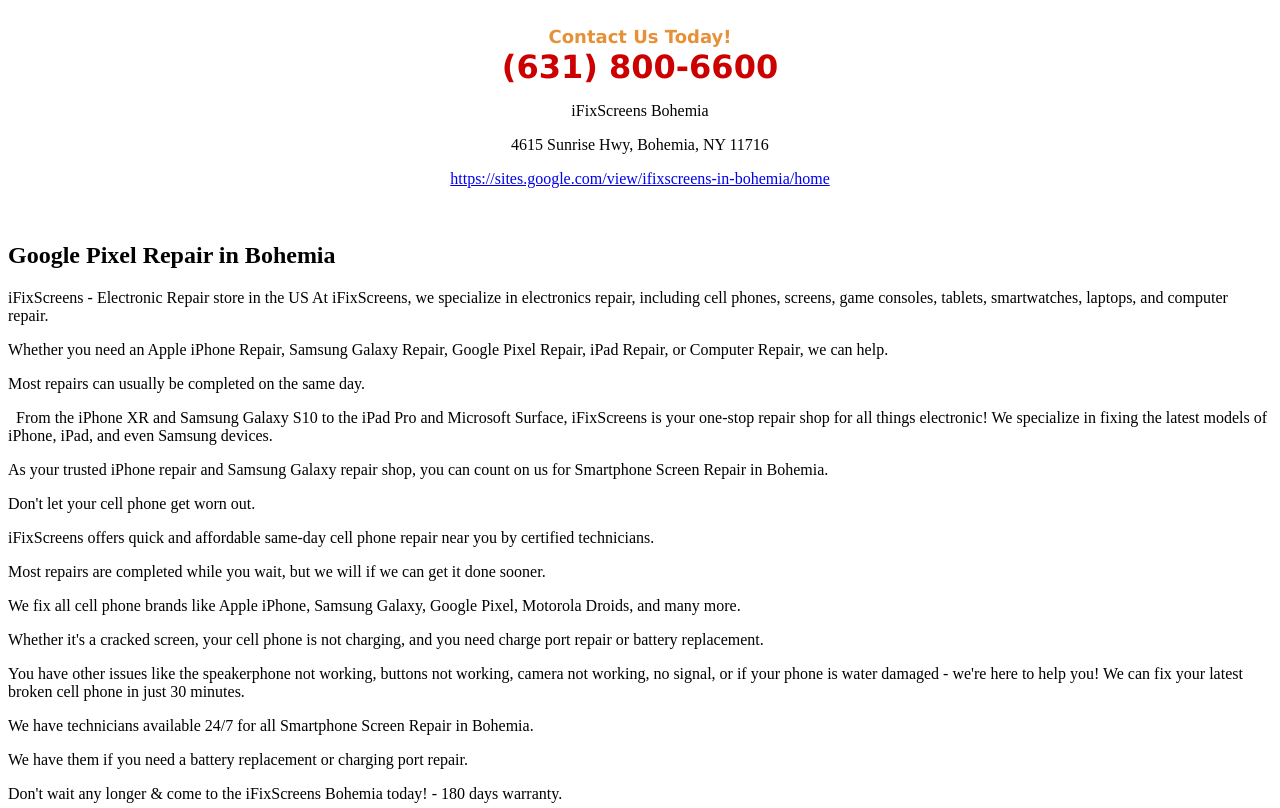
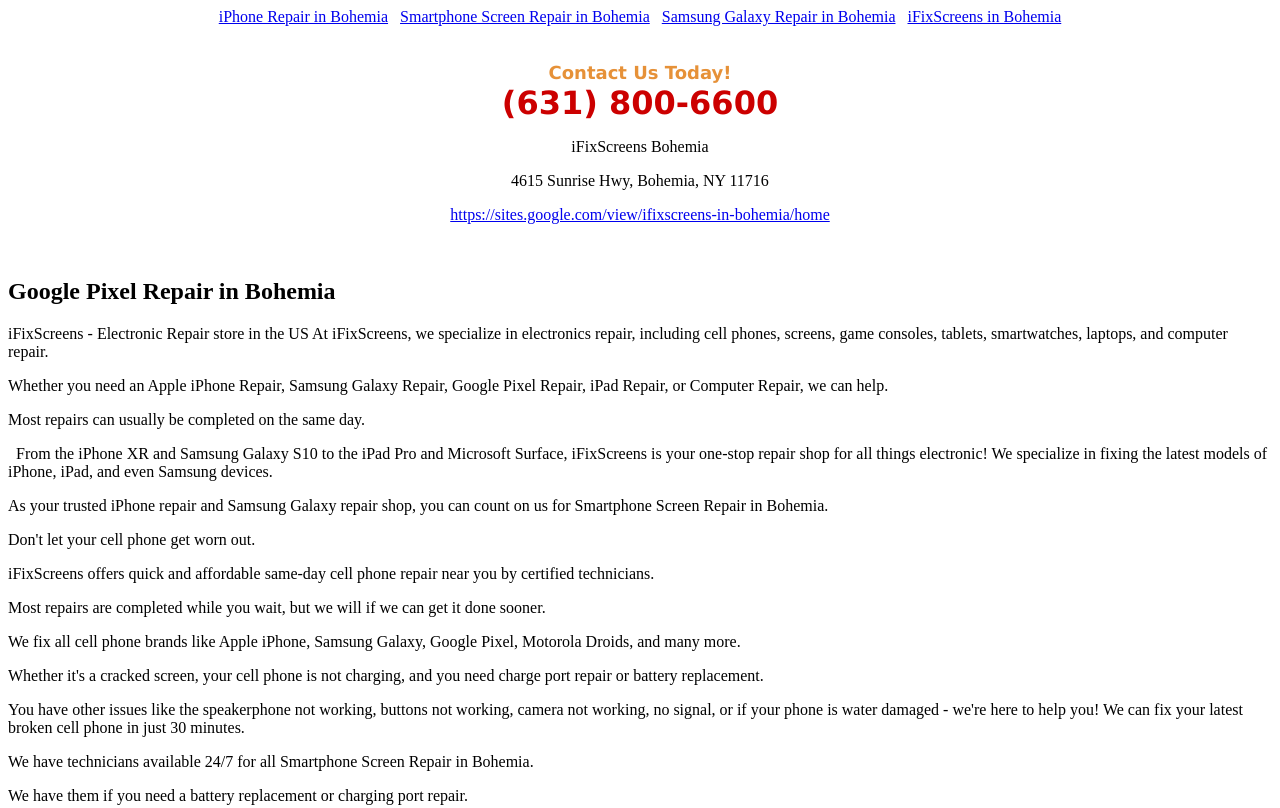
Before and after one commit to iFix786/iFixScreens-in-Bohemia, a plain HTML site: page GooglePixelRepairinBohemia.html in a window 1280 px wide. Shown: the top 808 px of the page. Drawn offline with Linux system fonts and the light colour scheme.

Commit message:
Update GooglePixelRepairinBohemia.html

```diff
--- a/GooglePixelRepairinBohemia.html
+++ b/GooglePixelRepairinBohemia.html
@@ -1,4 +1,13 @@
-<!DOCTYPE html><html><body><div class="sites-embed-align-center-wrapping-off"><div class="sites-embed-border-on sites-embed sites-embed-full-width" style="width:100%;"><div class="sites-embed-content sites-embed-type-text"><div class="sites-embed-content-textbox"><div dir="ltr"><div style="text-align:center"><br><span style="color:rgb(230,145,56)"><b><font size="4"><span style="font-family:verdana,sans-serif">Contact Us Today!</span></font></b></span><br><span style="color:rgb(204,0,0)"><b><font size="6"><span style="font-family:verdana,sans-serif">(631) 800-6600</span></font></b></span><br><p>iFixScreens Bohemia</p><p>4615 Sunrise Hwy, Bohemia, NY 11716</p><p><a href="https://sites.google.com/view/ifixscreens-in-bohemia/home" target="_blank">https://sites.google.com/view/ifixscreens-in-bohemia/home</a></p><br></div></div></div></div></div></div><h2>Google Pixel Repair in Bohemia</h2>iFixScreens - Electronic Repair store in the US
+<!DOCTYPE html><html><body>
+   <div style="text-align: center;">
+        <a href="./iPhoneRepairinBohemia.html">iPhone Repair in Bohemia</a>&nbsp&nbsp
+        <a href="./SmartphoneScreenRepairinBohemia.html">Smartphone Screen Repair in Bohemia</a>&nbsp&nbsp
+        <a href="./SamsungGalaxyRepairinBohemia.html">Samsung Galaxy Repair in Bohemia</a>&nbsp&nbsp
+
+        <a href="./index.html">iFixScreens in Bohemia</a>
+    </div><br/>
+
+  <div class="sites-embed-align-center-wrapping-off"><div class="sites-embed-border-on sites-embed sites-embed-full-width" style="width:100%;"><div class="sites-embed-content sites-embed-type-text"><div class="sites-embed-content-textbox"><div dir="ltr"><div style="text-align:center"><br><span style="color:rgb(230,145,56)"><b><font size="4"><span style="font-family:verdana,sans-serif">Contact Us Today!</span></font></b></span><br><span style="color:rgb(204,0,0)"><b><font size="6"><span style="font-family:verdana,sans-serif">(631) 800-6600</span></font></b></span><br><p>iFixScreens Bohemia</p><p>4615 Sunrise Hwy, Bohemia, NY 11716</p><p><a href="https://sites.google.com/view/ifixscreens-in-bohemia/home" target="_blank">https://sites.google.com/view/ifixscreens-in-bohemia/home</a></p><br></div></div></div></div></div></div><h2>Google Pixel Repair in Bohemia</h2>iFixScreens - Electronic Repair store in the US
 
 At iFixScreens, we specialize in electronics repair, including cell phones, screens, game consoles, tablets, smartwatches, laptops, and computer repair. <p>Whether you need an Apple iPhone Repair, Samsung Galaxy Repair, Google Pixel Repair, iPad Repair, or Computer Repair, we can help. <p>Most repairs can usually be completed on the same day.
 <p>
```
